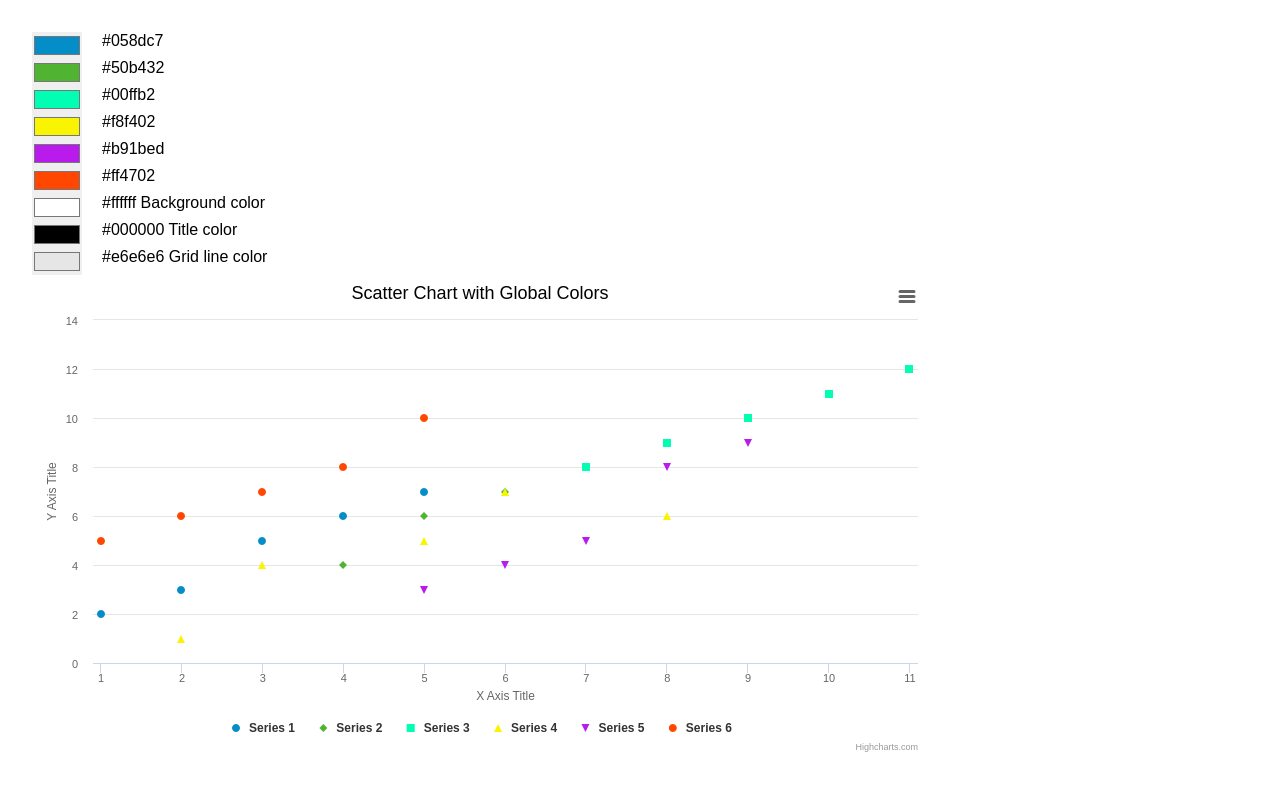
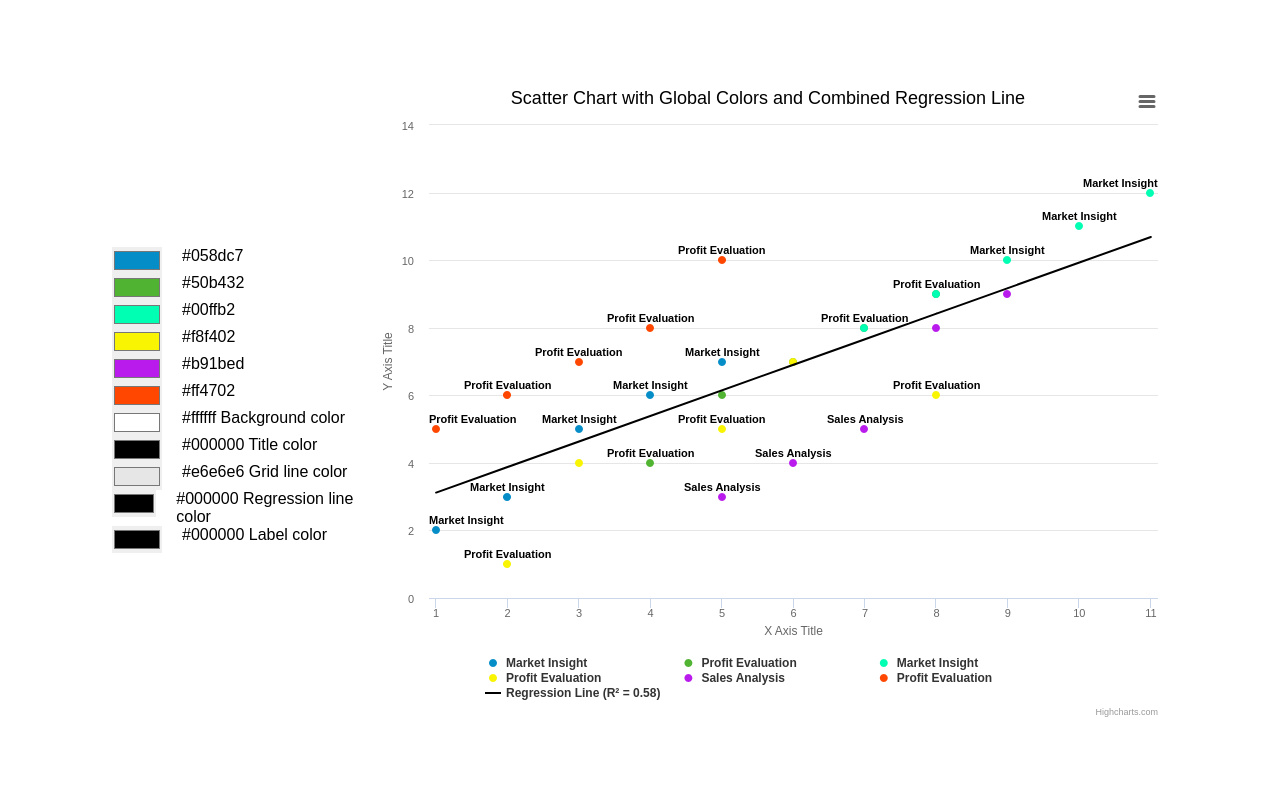
Before and after one commit to Samuel-Stjernstrom-Gimse/highchartsColorPicker, a plain HTML site: page index.html in a window 1280 px wide. Drawn offline with nearby package versions, Linux system fonts and the light colour scheme.

Commit message:
added styles and regression line

```diff
--- a/index.html
+++ b/index.html
@@ -10,9 +10,13 @@
     <link rel="stylesheet" href="styles.css">
 </head>
 <body>
-<div id="color-pickers"></div>
-<div id="chart"></div>
+<div id="flexme">
+    <div id="color-pickers"></div>
+    <div id="chart"></div>
+</div>
+
+
+
 <script src="script.js" type="module"></script>
-<script src="dummyData.js"></script>
 </body>
 </html>
--- a/script.js
+++ b/script.js
@@ -1,3 +1,4 @@
+// Predefined color schemes
 let colors = [
     { color: '#058dc7' },
     { color: '#50b432' },
@@ -10,9 +11,49 @@ let colors = [
 let bgColor = '#ffffff';
 let titleColor = '#000000'; // Default title color
 let gridLineColor = '#e6e6e6'; // Default grid line color
+let regressionLineColor = '#000000'; // Default regression line color
+let labelColor = '#000000'; // Default series label color
 
 const target = document.getElementById('color-pickers');
 
+// Function to generate random titles for each series
+const getRandomTitle = () => {
+    const titles = ['Growth Trend', 'Sales Analysis', 'Market Insight', 'Revenue Forecast', 'Data Summary', 'Profit Evaluation'];
+    return titles[Math.floor(Math.random() * titles.length)];
+};
+
+// Helper function for linear regression and R² calculation
+const calculateLinearRegression = (data) => {
+    const n = data.length;
+    let sumX = 0, sumY = 0, sumXY = 0, sumX2 = 0, sumY2 = 0;
+
+    data.forEach(([x, y]) => {
+        sumX += x;
+        sumY += y;
+        sumXY += x * y;
+        sumX2 += x * x;
+        sumY2 += y * y;
+    });
+
+    const slope = (n * sumXY - sumX * sumY) / (n * sumX2 - sumX * sumX);
+    const intercept = (sumY - slope * sumX) / n;
+
+    // Calculating R²
+    const meanY = sumY / n;
+    let ssTot = 0, ssRes = 0;
+
+    data.forEach(([x, y]) => {
+        const predictedY = slope * x + intercept;
+        ssTot += (y - meanY) ** 2;
+        ssRes += (y - predictedY) ** 2;
+    });
+
+    const rSquared = 1 - ssRes / ssTot;
+
+    return { slope, intercept, rSquared };
+};
+
+// Create color pickers for each plot series
 colors.forEach((e, index) => {
     const colorPicker = document.createElement('input');
     const colorText = document.createElement('p');
@@ -58,6 +99,20 @@ const gridLineColorPicker = createColorPicker('Grid line color', gridLineColor,
 });
 target.appendChild(gridLineColorPicker);
 
+// Regression line color picker
+const regressionLineColorPicker = createColorPicker('Regression line color', regressionLineColor, (value) => {
+    regressionLineColor = value;
+    makeChart();
+});
+target.appendChild(regressionLineColorPicker);
+
+// Label color picker
+const labelColorPicker = createColorPicker('Label color', labelColor, (value) => {
+    labelColor = value;
+    makeChart();
+});
+target.appendChild(labelColorPicker);
+
 // Utility function to create a color picker with a label
 function createColorPicker(labelText, initialColor, onChangeCallback) {
     const colorPicker = document.createElement('input');
@@ -88,6 +143,26 @@ const makeChart = () => {
         colors: colors.map(c => c.color) // Use the updated hex colors
     });
 
+    // Define the series data
+    const seriesData = [
+        { name: getRandomTitle(), data: [[1, 2], [2, 3], [3, 5], [4, 6], [5, 7]] },
+        { name: getRandomTitle(), data: [[4, 4], [5, 6], [6, 7], [7, 8], [8, 9]] },
+        { name: getRandomTitle(), data: [[7, 8], [8, 9], [9, 10], [10, 11], [11, 12]] },
+        { name: getRandomTitle(), data: [[2, 1], [3, 4], [5, 5], [6, 7], [8, 6]] },
+        { name: getRandomTitle(), data: [[5, 3], [6, 4], [7, 5], [8, 8], [9, 9]] },
+        { name: getRandomTitle(), data: [[1, 5], [2, 6], [3, 7], [4, 8], [5, 10]] }
+    ];
+
+    // Combine all data points from the series for regression calculation
+    const combinedData = seriesData.flatMap(series => series.data);
+
+    // Calculate the linear regression for the combined data
+    const { slope, intercept, rSquared } = calculateLinearRegression(combinedData);
+
+    // Generate the linear regression line based on the combined data
+    const regressionLine = combinedData.map(([x]) => [x, slope * x + intercept]);
+
+    // Create the chart
     Highcharts.chart('chart', {
         chart: {
             type: 'scatter',
@@ -95,7 +170,7 @@ const makeChart = () => {
             backgroundColor: bgColor // Background color set here
         },
         title: {
-            text: 'Scatter Chart with Global Colors',
+            text: 'Scatter Chart with Global Colors and Combined Regression Line',
             style: {
                 color: titleColor // Title color set here
             }
@@ -112,61 +187,34 @@ const makeChart = () => {
             },
             gridLineColor: gridLineColor // Y-axis grid line color
         },
-        series: [{
-            name: 'Series 1',
-            data: [
-                [1, 2],
-                [2, 3],
-                [3, 5],
-                [4, 6],
-                [5, 7]
-            ]
-        }, {
-            name: 'Series 2',
-            data: [
-                [4, 4],
-                [5, 6],
-                [6, 7],
-                [7, 8],
-                [8, 9]
-            ]
-        }, {
-            name: 'Series 3',
-            data: [
-                [7, 8],
-                [8, 9],
-                [9, 10],
-                [10, 11],
-                [11, 12]
-            ]
-        }, {
-            name: 'Series 4',
-            data: [
-                [2, 1],
-                [3, 4],
-                [5, 5],
-                [6, 7],
-                [8, 6]
-            ]
-        }, {
-            name: 'Series 5',
-            data: [
-                [5, 3],
-                [6, 4],
-                [7, 5],
-                [8, 8],
-                [9, 9]
-            ]
-        }, {
-            name: 'Series 6',
-            data: [
-                [1, 5],
-                [2, 6],
-                [3, 7],
-                [4, 8],
-                [5, 10]
-            ]
-        }],
+        series: [
+            // Add the original scatter series
+            ...seriesData.map(series => ({
+                name: series.name,
+                data: series.data,
+                marker: {
+                    symbol: 'circle'
+                },
+                dataLabels: {
+                    enabled: true, // Always show plot labels
+                    format: '{series.name}', // Show the series name
+                    style: {
+                        color: labelColor // Apply the color chosen for labels
+                    }
+                }
+            })),
+            // Add the single linear regression line
+            {
+                type: 'line',
+                name: `Regression Line (R² = ${rSquared.toFixed(2)})`,
+                data: regressionLine,
+                enableMouseTracking: false,
+                marker: {
+                    enabled: false
+                },
+                color: regressionLineColor // Regression line color from picker
+            }
+        ]
     });
 }
 
--- a/styles.css
+++ b/styles.css
@@ -1,6 +1,6 @@
 #chart{
     width: 70vw;
-    height: 60vh;
+    height: 80vh;
 }
 
 * {
@@ -16,3 +16,10 @@
 body{
     margin: 2rem;
 }
+
+#flexme{
+    margin: 5rem;
+    display: flex;
+    align-items: center;
+    justify-content: center;
+}
```
